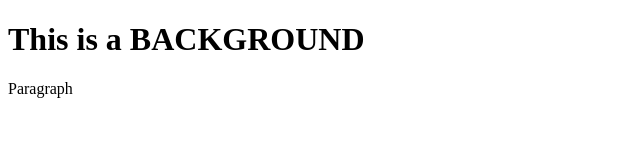
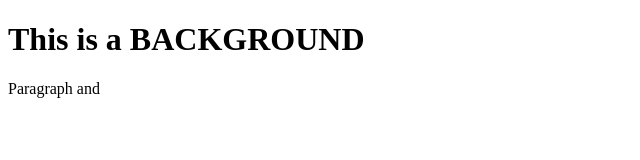
Before and after one commit to kotwil52/backgroud---generator, a plain HTML site: page index.html in a window 1280 px wide. Shown: the full height of the page, 0-640 px from the left. Drawn offline with Linux system fonts and the light colour scheme.

Commit message:
paragraph

```diff
--- a/index.html
+++ b/index.html
@@ -10,7 +10,7 @@
 
 <body>
 <h1> This is a BACKGROUND</h1>
-<p> Paragraph</p>
+<p> Paragraph and</p>
 
 <script src="java.js"></script> <!-- Script javasctipt-->
 
```
